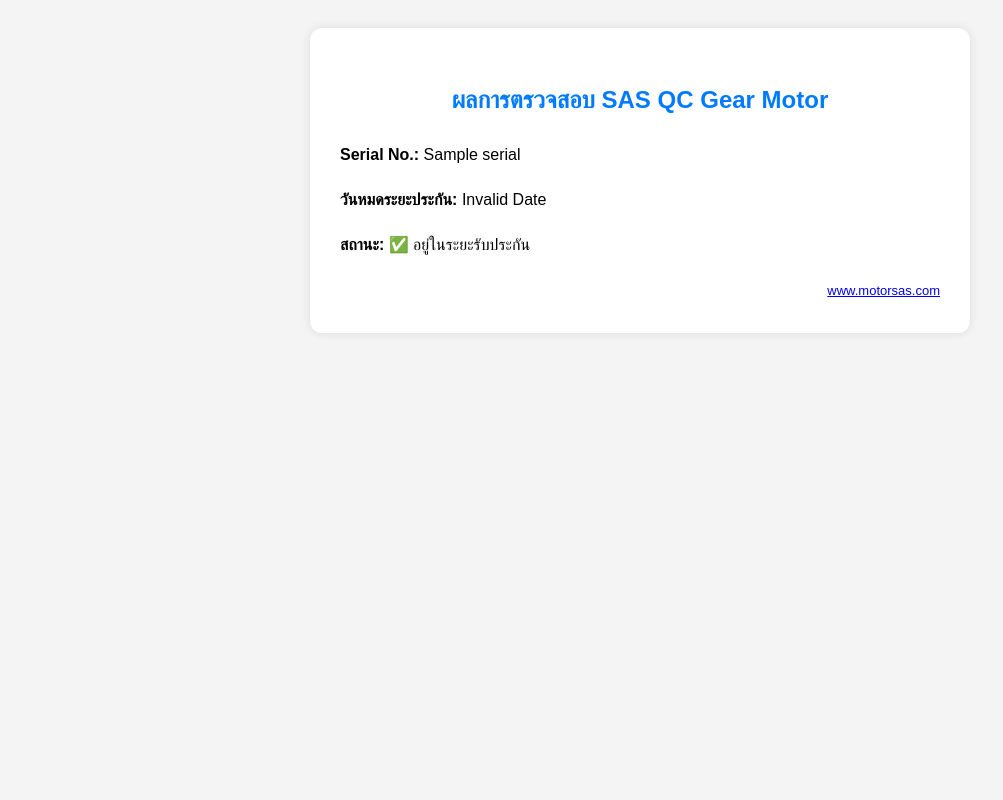
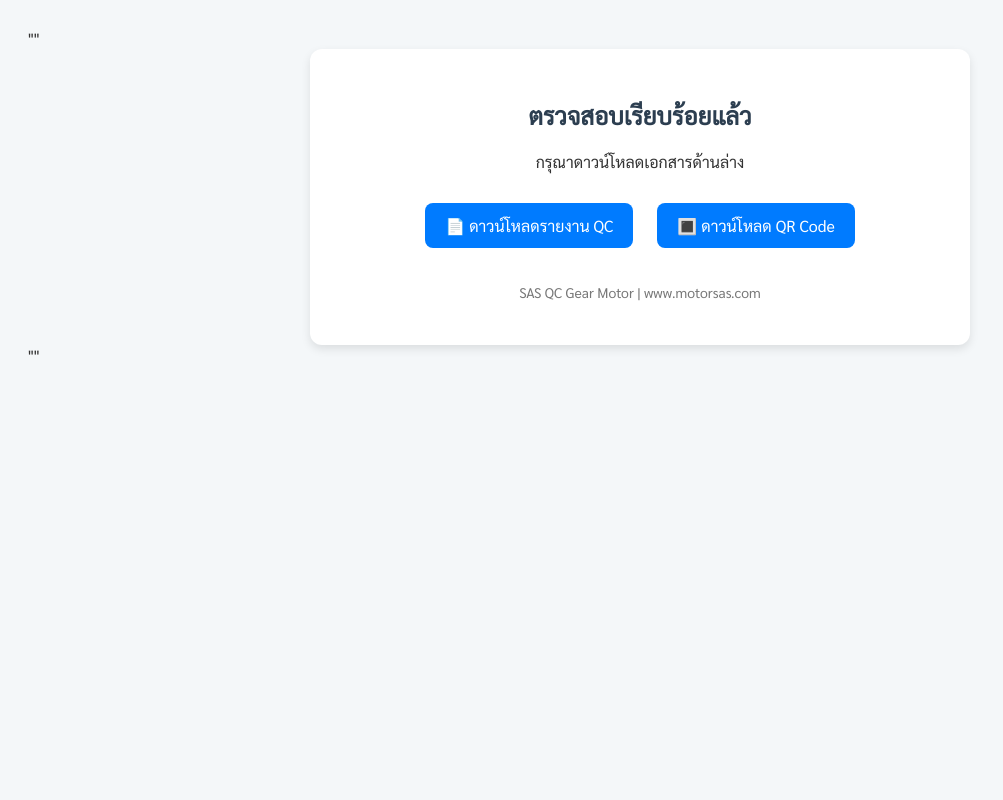
Before and after one commit to SomyotSW/sas-qc-gearmotor, a Flask app: template templates/customer_report.html in a window 1280 px wide. Shown: the whole page, without its empty margins (0-1003 px from the left). Run offline with Flask 3, Linux system fonts and the light colour scheme; the template is opened without the code that fills it: most values are stand-ins (such as "Sample title", 1, 10 or a date in 2020).

Commit message:
🔄 Update customer_report.html to allow downloading both QC report and QR PDF

```diff
--- a/sasqc.py
+++ b/sasqc.py
@@ -18,7 +18,7 @@
 os.makedirs(app.config['UPLOAD_FOLDER'], exist_ok=True)
 os.makedirs(app.config['QR_FOLDER'], exist_ok=True)
 
-EMAIL_ADDRESS = "Somyotsw442@gmail.com"
+EMAIL_ADDRESS = "somyotsw442@gmail.com"
 EMAIL_PASSWORD = "dfwj earf bvuj jcrv"
 
 pdfmetrics.registerFont(TTFont('THSarabunNew', 'THSarabunNew.ttf'))
@@ -32,10 +32,22 @@
     return ''.join(random.choices(string.digits, k=10))
 
 def create_qr(serial):
-    img = qrcode.make(url_for('show_customer_report', serial=serial, _external=True))
+    url = url_for('show_customer_report', serial=serial, _external=True)
+    img = qrcode.make(url)
     qr_path = os.path.join(app.config['QR_FOLDER'], f'{serial}.png')
     img.save(qr_path)
-    return qr_path
+    return qr_path, url
+
+def generate_qr_pdf(serial, qr_path, url):
+    pdf_path = f'static/{serial}_qr.pdf'
+    c = canvas.Canvas(pdf_path, pagesize=A4)
+    c.setFont('THSarabunNew', 18)
+    c.drawString(30, 800, f"QR Code สำหรับ Serial No.: {serial}")
+    c.drawImage(qr_path, 200, 550, width=200, height=200)
+    c.setFont('THSarabunNew', 14)
+    c.drawString(30, 520, f"สแกนเพื่อดูผลการตรวจสอบ: {url}")
+    c.save()
+    return pdf_path
 
 @app.route('/', methods=['GET'])
 def index():
@@ -72,7 +84,8 @@
 def generate_serial_and_qr():
     form = request.form
     serial = generate_serial()
-    qr_path = create_qr(serial)
+    qr_path, url = create_qr(serial)
+    qr_pdf_path = generate_qr_pdf(serial, qr_path, url)
     now = datetime.now()
 
     warranty_days = 18 * 30 if form.get('warranty') == '18' else 24 * 30
@@ -169,19 +182,28 @@
     pdf_path = f'static/{serial}_report.pdf'
     return send_file(pdf_path, as_attachment=True)
 
+@app.route('/download_qr/<serial>', methods=['GET'])
+def download_qr_pdf(serial):
+    pdf_path = f'static/{serial}_qr.pdf'
+    return send_file(pdf_path, as_attachment=True)
+
 @app.route('/send_email/<serial>', methods=['POST'])
 def send_email(serial):
     recipient = request.form.get('email')
-    pdf_path = f'static/{serial}_report.pdf'
+    pdf1 = f'static/{serial}_report.pdf'
+    pdf2 = f'static/{serial}_qr.pdf'
 
     msg = EmailMessage()
     msg['Subject'] = f'SAS QC Report: {serial}'
     msg['From'] = EMAIL_ADDRESS
     msg['To'] = recipient
-    msg.set_content('แนบรายงานการตรวจสอบ SAS QC Gear Motor ครับ')
+    msg.set_content('แนบรายงานการตรวจสอบ SAS QC Gear Motor และ QR Code ครับ')
 
-    with open(pdf_path, 'rb') as f:
-        msg.add_attachment(f.read(), maintype='application', subtype='pdf', filename=f'{serial}_report.pdf')
+    with open(pdf1, 'rb') as f1:
+        msg.add_attachment(f1.read(), maintype='application', subtype='pdf', filename=f'{serial}_report.pdf')
+
+    with open(pdf2, 'rb') as f2:
+        msg.add_attachment(f2.read(), maintype='application', subtype='pdf', filename=f'{serial}_qr.pdf')
 
     with smtplib.SMTP_SSL('smtp.gmail.com', 465) as smtp:
         smtp.login(EMAIL_ADDRESS, EMAIL_PASSWORD)
--- a/templates/customer_report.html
+++ b/templates/customer_report.html
@@ -1,15 +1,17 @@
+""<!-- customer_report.html -->
 <!DOCTYPE html>
 <html lang="th">
 <head>
     <meta charset="UTF-8">
-    <title>ผลการตรวจสอบ QC</title>
     <meta name="viewport" content="width=device-width, initial-scale=1.0">
+    <title>ผลการตรวจสอบ</title>
+    <link href="https://fonts.googleapis.com/css2?family=Sarabun&display=swap" rel="stylesheet">
     <style>
         body {
-            font-family: 'TH Sarabun New', sans-serif;
-            background-color: #f4f4f4;
+            font-family: 'Sarabun', sans-serif;
+            background-color: #f4f7f9;
             padding: 20px;
-            line-height: 1.8;
+            color: #333;
         }
         .container {
             max-width: 600px;
@@ -17,57 +19,42 @@
             background: white;
             padding: 30px;
             border-radius: 12px;
-            box-shadow: 0 0 10px rgba(0,0,0,0.1);
+            box-shadow: 0 4px 10px rgba(0,0,0,0.1);
+            text-align: center;
         }
         h2 {
-            text-align: center;
-            color: #007bff;
+            color: #2c3e50;
         }
-        .footer {
+        .btn {
+            display: inline-block;
+            margin: 15px 10px;
+            padding: 12px 20px;
+            font-size: 16px;
+            border: none;
+            border-radius: 8px;
+            background-color: #007bff;
+            color: white;
+            cursor: pointer;
+            transition: background-color 0.3s ease;
+            text-decoration: none;
+        }
+        .btn:hover {
+            background-color: #0056b3;
+        }
+        .footer-note {
             margin-top: 20px;
-            text-align: right;
-            font-size: 13px;
+            font-size: 14px;
+            color: #777;
         }
     </style>
 </head>
 <body>
     <div class="container">
-        <h2>ผลการตรวจสอบ SAS QC Gear Motor</h2>
-        <p><strong>Serial No.:</strong> {{ serial }}</p>
-
-        <p><strong>วันหมดระยะประกัน:</strong> <span id="expire_date">กำลังคำนวณ...</span></p>
-        <p><strong>สถานะ:</strong> <span id="status">-</span></p>
-
-        <div class="footer">
-            <a href="https://www.motorsas.com" target="_blank">www.motorsas.com</a>
-        </div>
+        <h2>ตรวจสอบเรียบร้อยแล้ว</h2>
+        <p>กรุณาดาวน์โหลดเอกสารด้านล่าง</p>
+        <a class="btn" href="/download/{{ serial }}" target="_blank">📄 ดาวน์โหลดรายงาน QC</a>
+        <a class="btn" href="/download_qr/{{ serial }}" target="_blank">🔳 ดาวน์โหลด QR Code</a>
+        <p class="footer-note">SAS QC Gear Motor | www.motorsas.com</p>
     </div>
-
-    <script>
-        // โหลดวันจาก info.txt ถ้ามี API หรือ backend route เสริม
-        async function fetchWarranty(serial) {
-            try {
-                const res = await fetch(`/static/${serial}_info.txt`);
-                const data = await res.text();
-                const lines = data.trim().split('\\n');
-                const startDate = new Date(lines[0]);
-                const durationDays = parseInt(lines[1]);
-                const endDate = new Date(startDate);
-                endDate.setDate(startDate.getDate() + durationDays);
-
-                const now = new Date();
-                const expireText = endDate.toLocaleDateString('th-TH');
-                document.getElementById('expire_date').innerText = expireText;
-
-                const status = (now > endDate) ? '❌ สิ้นสุดการรับประกัน' : '✅ อยู่ในระยะรับประกัน';
-                document.getElementById('status').innerText = status;
-            } catch {
-                document.getElementById('expire_date').innerText = 'ไม่พบข้อมูล';
-                document.getElementById('status').innerText = 'ไม่สามารถตรวจสอบได้';
-            }
-        }
-
-        fetchWarranty("{{ serial }}");
-    </script>
 </body>
-</html>
+</html>""
```
